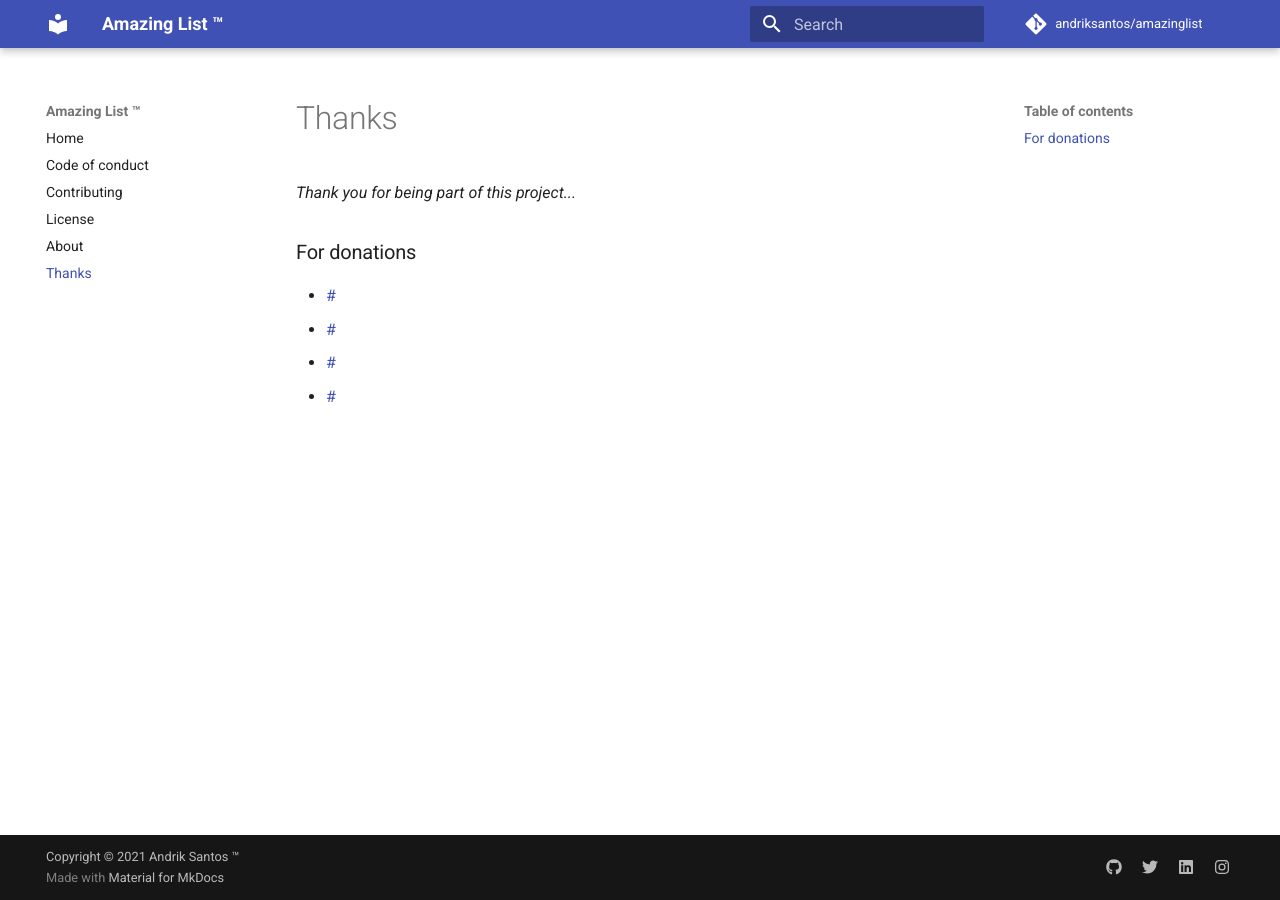
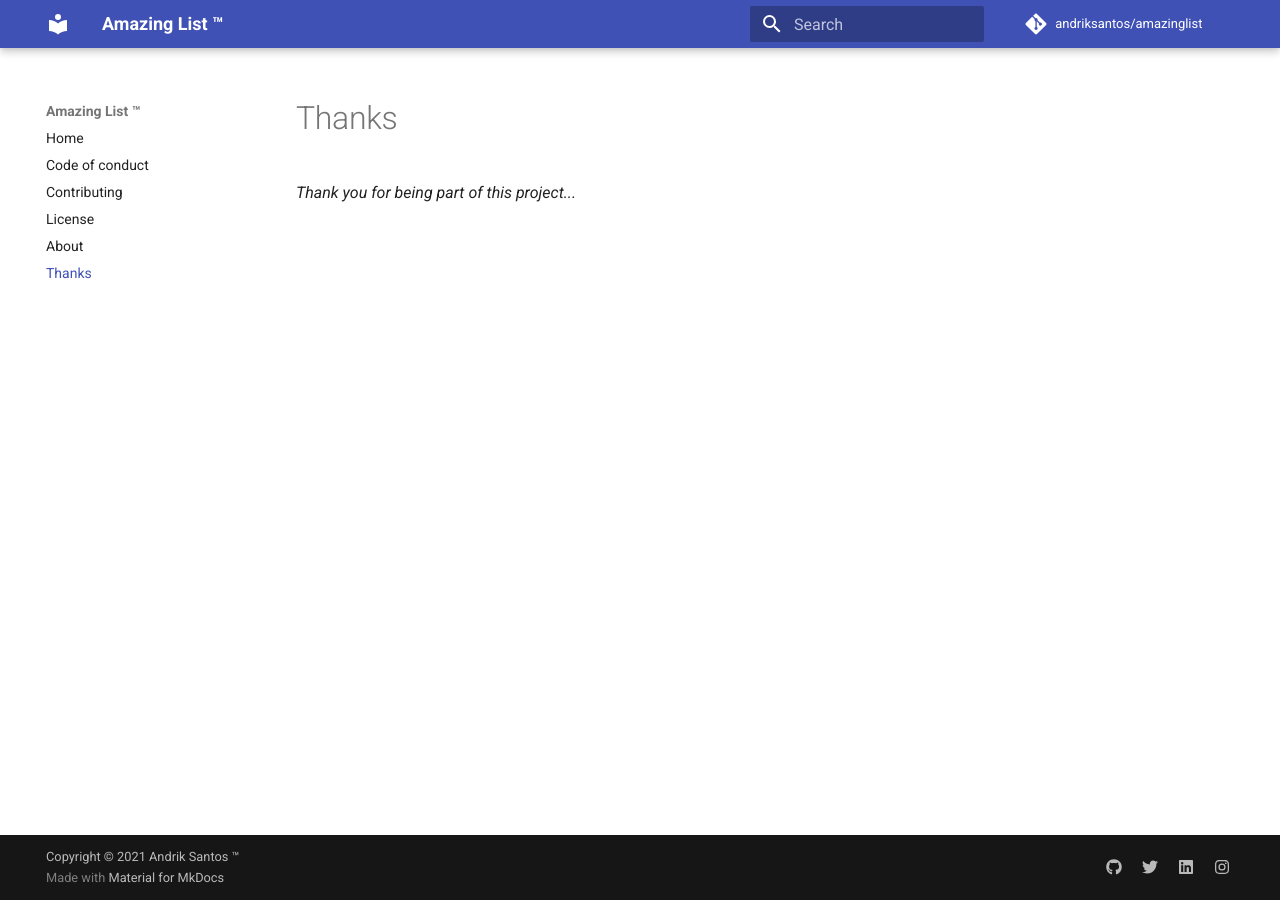
Before and after one commit to andriksantos/keebox, an MkDocs documentation site: the page built from docs/thanks.md, in a window 1280 px wide. Built offline with MkDocs 1.6.1 and Material for MkDocs 9.7.7, drawn with Linux system fonts in a browser that asks for light colours; comment, search, counter and statistics services are not loaded.

Commit message:
add site

```diff
--- a/assets/seo.html
+++ b/assets/seo.html
@@ -21,6 +21,8 @@
 
       <link rel="shortcut icon" href="../assets/img/favicon.png" type="image/x-icon">
       <link rel="shortcut icon" href="../../assets/img/favicon.png" type="image/x-icon">
+      <link rel="shortcut icon" href="assets/images/favicon.png" type="image/x-icon">
+      <link rel="shortcut icon" href="../assets/images/favicon.png" type="image/x-icon">
 
       <!-- Open Graph / Facebook -->
       <meta property="og:type" content="website">
--- a/docs/thanks.md
+++ b/docs/thanks.md
@@ -1,8 +1 @@
 _Thank you for being part of this project..._
-
-### For donations
-
-* [#]()
-* [#]()
-* [#]()
-* [#]()
```
Also changed, not shown: site/404.html, site/about/index.html, site/code-of-conduct/index.html, site/contributing/index.html, site/index.html, site/license/index.html, site/search/search_index.json, site/thanks/index.html, 1 other file.
